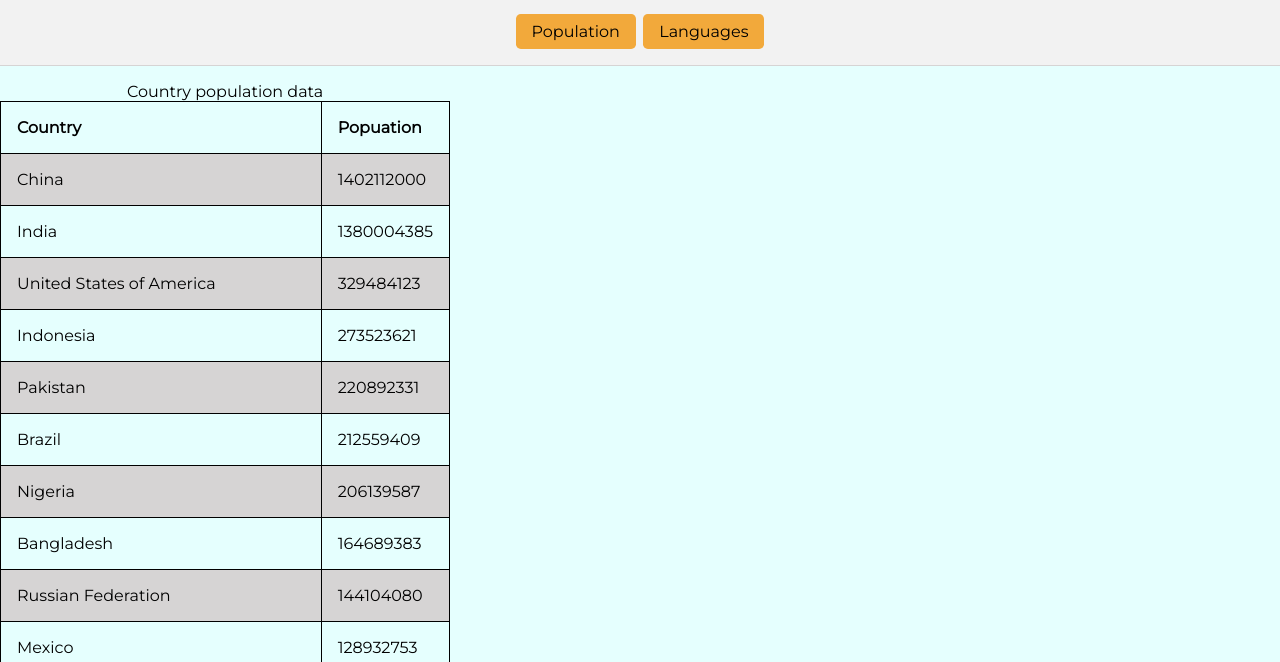
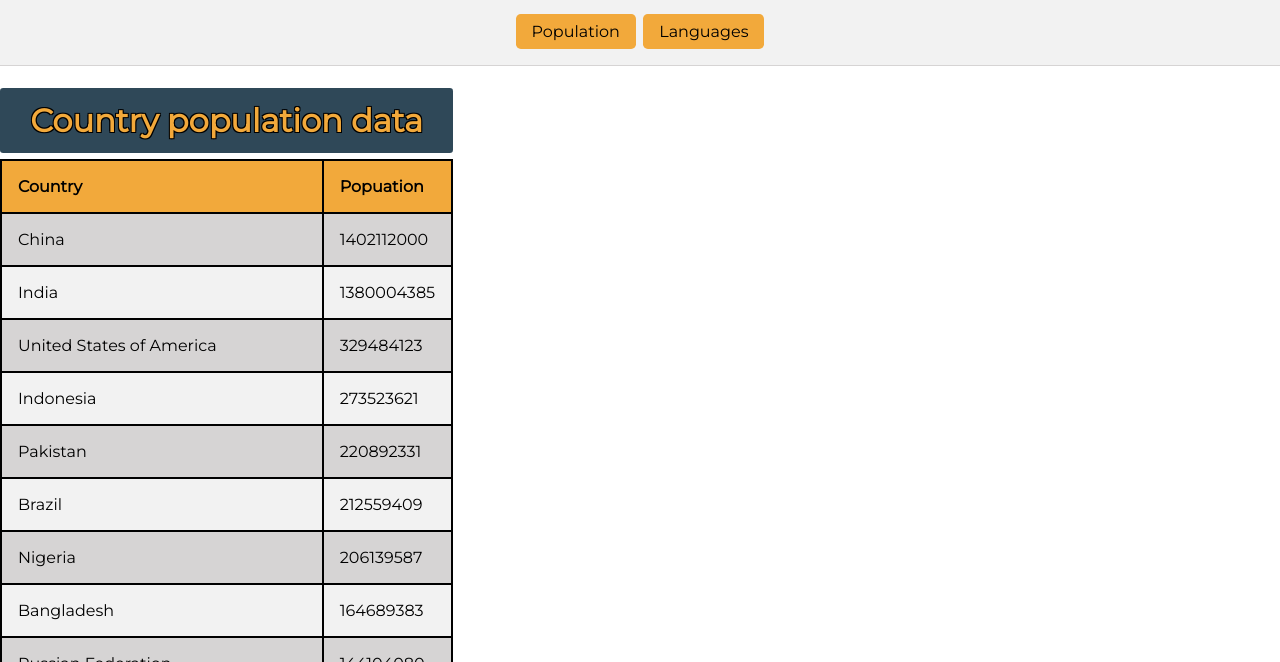
Before and after one commit to geforseN/30DaysOfJS, a website with bundled scripts: page 25dayJS/index.html in a window 1280 px wide. Both pictures are taken after a click on the button "Population". Shown: the part 138-800 px from the top of the page. Built offline with nearby package versions, Linux system fonts and the light colour scheme.

Commit message:
rework styles

```diff
--- a/25dayJS/styles/style.css
+++ b/25dayJS/styles/style.css
@@ -1,8 +1,15 @@
 /*  ->    <-    */
 :root {
-	--orange: rgb(242, 169, 59);
-	--background-grey: rgb(242, 242, 242);
-	--background-grey-dark: rgb(214, 212, 212);
+	--orange: #f2a93b;
+	--orange-dark: #f29200;
+	--orange-light: rgb(248 201 130);
+	--orange-lightest: #FFECCC;
+	--tomato: #ff6347;
+	--blue-dark: #2F4858;
+	--grey: rgb(242, 242, 242);
+	--grey-dark: rgb(214, 212, 212);
+	--black: rgb(30, 30, 30);
+	--black-full: rgb(0, 0, 0);
 	font-size: 16px;
 }
 
@@ -19,7 +26,7 @@ body {
 	text-align: center;
 	max-width: 100vw;
 	min-height: 100vh;
-	background-color: rgba(193, 255, 253, 0.403);
+	background-color: var(grey-dark);
 	overflow-x: hidden;
 }
 
@@ -30,7 +37,7 @@ body {
 /*  ->  START HEADER <-    */
 
 header {
-	background-color: var(--background-grey);
+	background-color: var(--grey);
 	width: 100vw;
 }
 
@@ -51,11 +58,11 @@ header {
 /*  ->  START BUTTONS <-    */
 
 .graph-buttons {
-	background-color: var(--background-grey);
+	background-color: var(--grey);
 	padding: 1em;
 
-	border-top: 1px solid var(--background-grey-dark);
-	border-bottom: 1px solid var(--background-grey-dark);
+	border-top: 1px solid var(--grey-dark);
+	border-bottom: 1px solid var(--grey-dark);
 }
 
 .button {
@@ -73,36 +80,62 @@ header {
 	font: inherit;
 }
 
-.button:active {
-	background-color: red;
+
+.button:hover{
+	background-color: var(--orange-dark);
 }
+
 
 /*  ->  BUTTONS END  <-    */
 
 /* 3 */
 /*  ->  START GRAPH  <-    */
 
-.graph {
-	background-color: var(--background-grey);
-	text-align: center;
-	border: 1px solid black;
 
+table {
+	margin: 1em auto;
+	min-width: 80vw;
+
+	border-collapse: collapse;
 }
 
-table {
-	border-collapse: collapse;
-	margin: 1em auto;
+table caption {
+	padding: 0.4em 0.2em;
+	margin: 0.2em auto;
+	border-radius: 0.1em;
+
+	background-color: var(--blue-dark);
+	font-size: 2em;
+	color: var(--orange);
+	font-weight: bold;
+	text-shadow:
+			-1px -1px var(--black-full),
+			-1px 1px var(--black-full),
+			1px -1px var(--black-full),
+			1px 1px var(--black-full);
 }
 
 th, td {
 	text-align: left;
 	padding: 1em;
-	border: 1px solid black;
+	border: 2px solid var(--black-full);
+}
+
+thead {
+	background-color: var(--orange);
 }
 
 tbody > tr:nth-child(odd) {
-  background-color: var(--background-grey-dark);
+  background-color: var(--grey-dark);
 }
+tbody > tr:nth-child(even){
+	background-color: var(--grey);
+}
+
+tbody > tr:hover {
+	background-color: var(--orange-light)
+}
+
 
 /* th, td {
 	display: flex;
```
